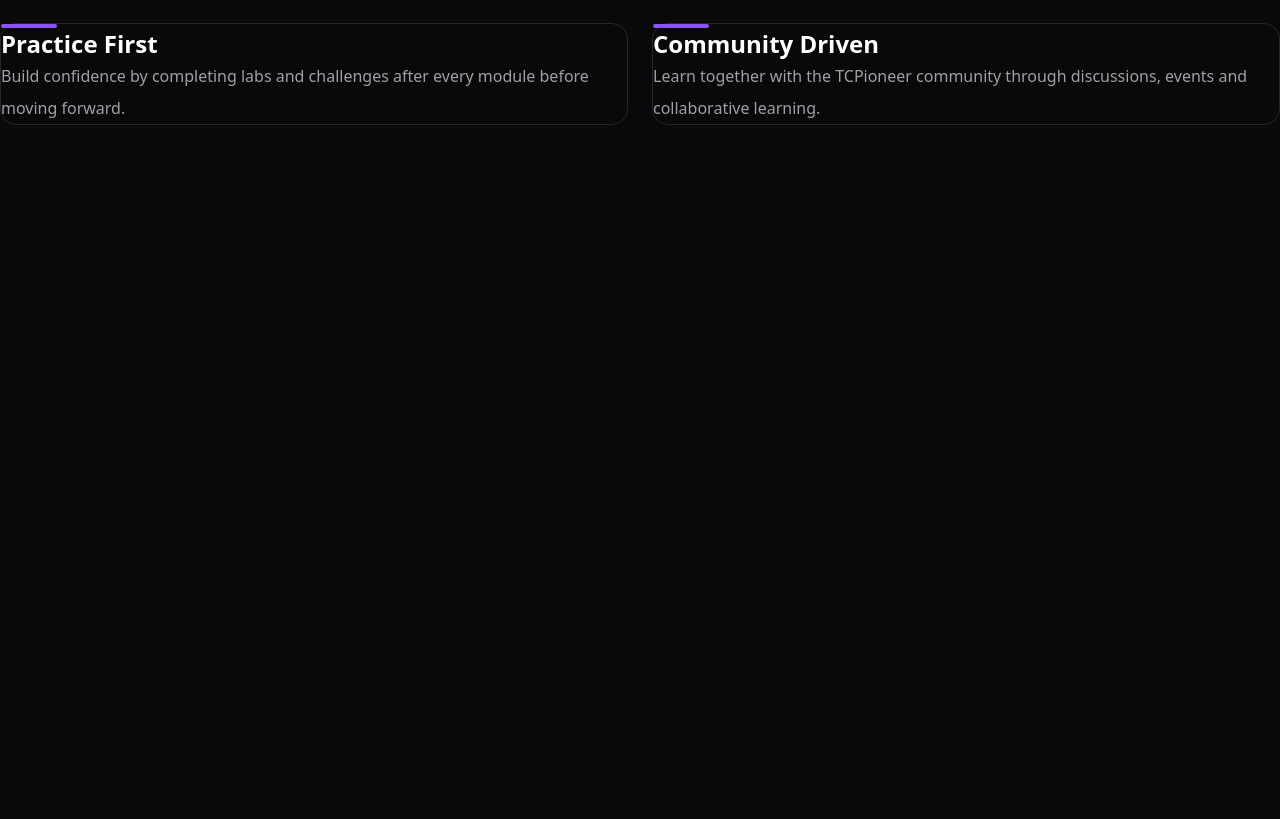
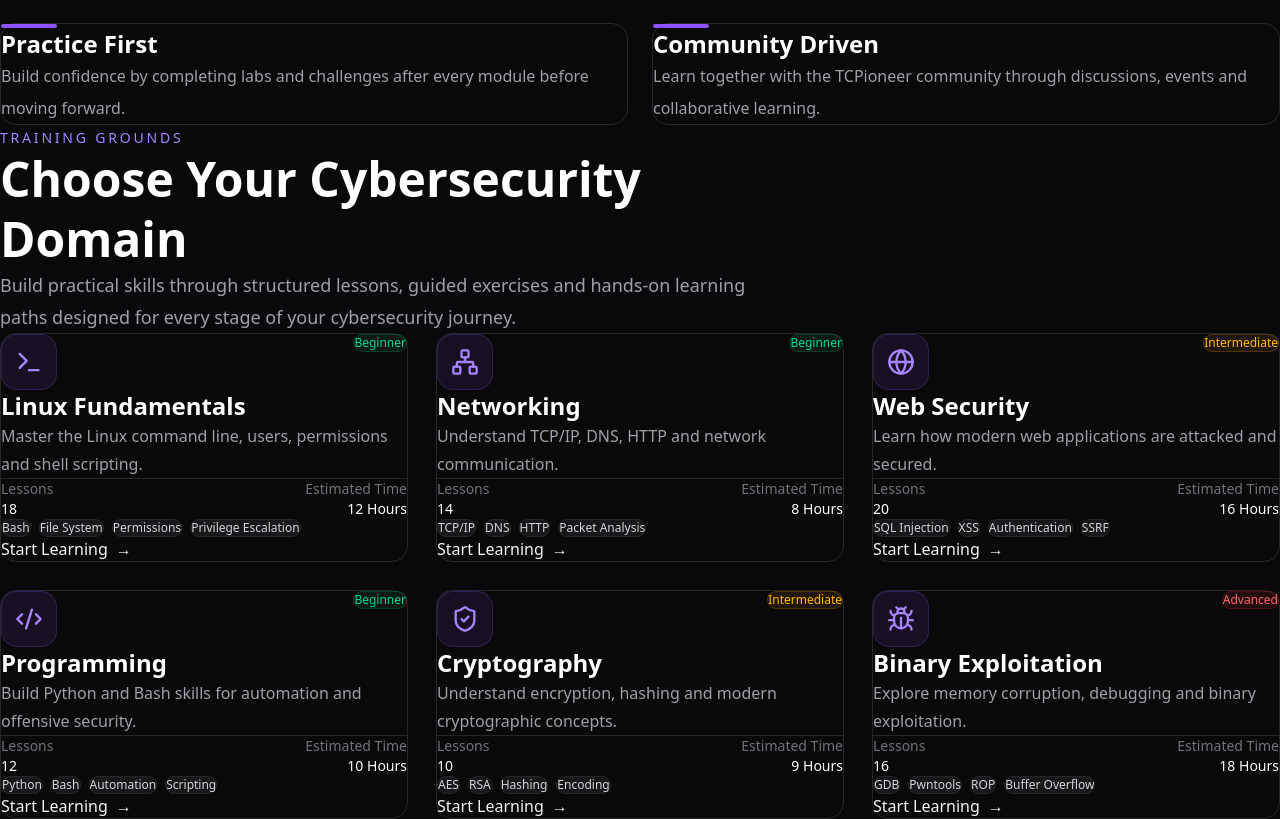
Before and after one commit to anandksri/pwn.tcpioneer.org, a Next.js app: page / in a window 1280 px wide. Shown: the part 1185-2004 px from the top of the page. Before the commit the page ends 1310 px from the top, so only its background shows below. Built offline with nearby package versions, Linux system fonts and the light colour scheme.

Commit message:
adding icon box in ui components

```diff
--- a/package.json
+++ b/package.json
@@ -9,6 +9,7 @@
     "lint": "eslint"
   },
   "dependencies": {
+    "lucide-react": "^1.27.0",
     "next": "16.2.12",
     "react": "19.2.4",
     "react-dom": "19.2.4"
--- a/src/app/page.tsx
+++ b/src/app/page.tsx
@@ -4,6 +4,7 @@ import Hero from "@/sections/Hero";
 import EntryPoint from "@/sections/EntryPoint";
 import ThePath from "@/sections/ThePath";
 import WhyPwn from "@/sections/WhyPwn";
+import TrainingGrounds from "@/sections/TrainingGrounds";
 
 export default function Home() {
   return (
@@ -15,6 +16,7 @@ export default function Home() {
         <EntryPoint />
         <ThePath />
         <WhyPwn />
+        <TrainingGrounds />
       </main>
     </>
   );
--- a/src/components/Container.tsx
+++ b/src/components/Container.tsx
@@ -11,7 +11,7 @@ export default function Container({
 }: ContainerProps) {
   return (
     <div
-      className={`mx-auto w-full max-w-[1320px] px-6 ${className}`}
+      className={`mx-auto w-full max-w-[1320px] px-6 lg:px-8 ${className}`}
     >
       {children}
     </div>
--- a/src/components/ui/Badge.tsx
+++ b/src/components/ui/Badge.tsx
@@ -0,0 +1,15 @@
+import { ReactNode } from "react";
+
+type BadgeProps = {
+  children: ReactNode;
+};
+
+export default function Badge({
+  children,
+}: BadgeProps) {
+  return (
+    <span className="inline-flex rounded-full border border-violet-500/20 bg-violet-500/10 px-4 py-2 text-sm font-medium text-violet-400">
+      {children}
+    </span>
+  );
+}
--- a/src/components/ui/Button.tsx
+++ b/src/components/ui/Button.tsx
@@ -0,0 +1,26 @@
+import Link from "next/link";
+
+type ButtonProps = {
+  href: string;
+  children: React.ReactNode;
+  variant?: "primary" | "secondary";
+};
+
+export default function Button({
+  href,
+  children,
+  variant = "primary",
+}: ButtonProps) {
+  return (
+    <Link
+      href={href}
+      className={
+        variant === "primary"
+          ? "rounded-xl bg-violet-600 px-7 py-3 font-medium text-white transition hover:bg-violet-500"
+          : "rounded-xl border border-white/10 px-7 py-3 font-medium text-zinc-300 transition hover:border-violet-500 hover:text-white"
+      }
+    >
+      {children}
+    </Link>
+  );
+}
--- a/src/components/ui/Card.tsx
+++ b/src/components/ui/Card.tsx
@@ -0,0 +1,19 @@
+import { ReactNode } from "react";
+
+type CardProps = {
+  children: ReactNode;
+  className?: string;
+};
+
+export default function Card({
+  children,
+  className = "",
+}: CardProps) {
+  return (
+    <div
+      className={`rounded-2xl border border-zinc-800 bg-zinc-950/70 p-6 transition-all duration-300 ${className}`}
+    >
+      {children}
+    </div>
+  );
+}
--- /dev/null
+++ b/src/components/ui/IconBox.tsx
@@ -0,0 +1,19 @@
+import { ReactNode } from "react";
+
+type IconBoxProps = {
+  children: ReactNode;
+  className?: string;
+};
+
+export default function IconBox({
+  children,
+  className = "",
+}: IconBoxProps) {
+  return (
+    <div
+      className={`flex h-14 w-14 items-center justify-center rounded-2xl border border-violet-500/20 bg-violet-500/10 text-violet-400 transition-all duration-300 group-hover:scale-110 group-hover:border-violet-500/40 group-hover:bg-violet-500/15 ${className}`}
+    >
+      {children}
+    </div>
+  );
+}
--- a/src/components/ui/SectionHeading.tsx
+++ b/src/components/ui/SectionHeading.tsx
@@ -0,0 +1,34 @@
+
+type SectionHeadingProps = {
+  badge: string;
+  title: string;
+  description: string;
+  align?: "left" | "center";
+};
+
+export default function SectionHeading({
+  badge,
+  title,
+  description,
+  align = "left",
+}: SectionHeadingProps) {
+  return (
+    <div
+      className={`max-w-3xl ${
+        align === "center" ? "mx-auto text-center" : ""
+      }`}
+    >
+      <span className="text-sm font-medium uppercase tracking-[0.2em] text-violet-400">
+        {badge}
+      </span>
+
+      <h2 className="mt-4 text-5xl font-bold leading-tight text-white">
+        {title}
+      </h2>
+
+      <p className="mt-6 text-lg leading-8 text-zinc-400">
+        {description}
+      </p>
+    </div>
+  );
+}
--- /dev/null
+++ b/src/data/trainingGrounds.ts
@@ -0,0 +1,107 @@
+import {
+  Terminal,
+  Network,
+  Globe,
+  Code2,
+  ShieldCheck,
+  Bug,
+} from "lucide-react";
+
+export const trainingGrounds = [
+  {
+    title: "Linux Fundamentals",
+    icon: Terminal,
+    lessons: 18,
+    estimatedTime: "12 Hours",
+    level: "Beginner",
+    description:
+      "Master the Linux command line, users, permissions and shell scripting.",
+    topics: [
+      "Bash",
+      "File System",
+      "Permissions",
+      "Privilege Escalation",
+    ],
+    href: "/modules/linux",
+  },
+  {
+    title: "Networking",
+    icon: Network,
+    lessons: 14,
+    estimatedTime: "8 Hours",
+    level: "Beginner",
+    description:
+      "Understand TCP/IP, DNS, HTTP and network communication.",
+    topics: [
+      "TCP/IP",
+      "DNS",
+      "HTTP",
+      "Packet Analysis",
+    ],
+    href: "/modules/networking",
+  },
+  {
+    title: "Web Security",
+    icon: Globe,
+    lessons: 20,
+    estimatedTime: "16 Hours",
+    level: "Intermediate",
+    description:
+      "Learn how modern web applications are attacked and secured.",
+    topics: [
+      "SQL Injection",
+      "XSS",
+      "Authentication",
+      "SSRF",
+    ],
+    href: "/modules/web-security",
+  },
+  {
+    title: "Programming",
+    icon: Code2,
+    lessons: 12,
+    estimatedTime: "10 Hours",
+    level: "Beginner",
+    description:
+      "Build Python and Bash skills for automation and offensive security.",
+    topics: [
+      "Python",
+      "Bash",
+      "Automation",
+      "Scripting",
+    ],
+    href: "/modules/programming",
+  },
+  {
+    title: "Cryptography",
+    icon: ShieldCheck,
+    lessons: 10,
+    estimatedTime: "9 Hours",
+    level: "Intermediate",
+    description:
+      "Understand encryption, hashing and modern cryptographic concepts.",
+    topics: [
+      "AES",
+      "RSA",
+      "Hashing",
+      "Encoding",
+    ],
+    href: "/modules/cryptography",
+  },
+  {
+    title: "Binary Exploitation",
+    icon: Bug,
+    lessons: 16,
+    estimatedTime: "18 Hours",
+    level: "Advanced",
+    description:
+      "Explore memory corruption, debugging and binary exploitation.",
+    topics: [
+      "GDB",
+      "Pwntools",
+      "ROP",
+      "Buffer Overflow",
+    ],
+    href: "/modules/pwn",
+  },
+];
--- /dev/null
+++ b/src/sections/TrainingGrounds.tsx
@@ -0,0 +1,104 @@
+import Link from "next/link";
+
+import Container from "@/components/Container";
+import Card from "@/components/ui/Card";
+import IconBox from "@/components/ui/IconBox";
+import SectionHeading from "@/components/ui/SectionHeading";
+
+import { trainingGrounds } from "@/data/trainingGrounds";
+
+export default function TrainingGrounds() {
+  return (
+    <section className="py-32">
+      <Container>
+        <SectionHeading
+          badge="TRAINING GROUNDS"
+          title="Choose Your Cybersecurity Domain"
+          description="Build practical skills through structured lessons, guided exercises and hands-on learning paths designed for every stage of your cybersecurity journey."
+          align="left"
+        />
+
+        <div className="mt-16 grid gap-7 md:grid-cols-2 xl:grid-cols-3">
+          {trainingGrounds.map((ground) => {
+            const Icon = ground.icon;
+
+            return (
+              <Card
+                key={ground.title}
+                className="group flex flex-col hover:-translate-y-2 hover:border-violet-500/40 hover:shadow-[0_0_40px_rgba(139,92,246,0.08)]"
+              >
+                <div className="flex items-start justify-between">
+                  <IconBox>
+                    <Icon size={28} />
+                  </IconBox>
+
+                  <span
+                    className={`rounded-full px-3 py-1 text-xs font-medium ${
+                      ground.level === "Beginner"
+                        ? "border border-emerald-500/20 bg-emerald-500/10 text-emerald-400"
+                        : ground.level === "Intermediate"
+                        ? "border border-amber-500/20 bg-amber-500/10 text-amber-400"
+                        : "border border-red-500/20 bg-red-500/10 text-red-400"
+                    }`}
+                  >
+                    {ground.level}
+                  </span>
+                </div>
+
+                <h3 className="mt-8 text-2xl font-semibold text-white">
+                  {ground.title}
+                </h3>
+
+                <p className="mt-4 leading-7 text-zinc-400">
+                  {ground.description}
+                </p>
+
+                <div className="my-8 h-px bg-zinc-800" />
+
+                <div className="flex items-center justify-between text-sm">
+                  <div>
+                    <p className="text-zinc-500">Lessons</p>
+
+                    <p className="mt-1 font-medium text-white">
+                      {ground.lessons}
+                    </p>
+                  </div>
+
+                  <div className="text-right">
+                    <p className="text-zinc-500">Estimated Time</p>
+
+                    <p className="mt-1 font-medium text-white">
+                      {ground.estimatedTime}
+                    </p>
+                  </div>
+                </div>
+
+                <div className="mt-8 flex flex-wrap gap-2">
+                  {ground.topics.map((topic) => (
+                    <span
+                      key={topic}
+                      className="rounded-full border border-zinc-800 bg-zinc-900 px-3 py-1 text-xs text-zinc-300 transition group-hover:border-violet-500/30"
+                    >
+                      {topic}
+                    </span>
+                  ))}
+                </div>
+
+                <div className="mt-auto pt-10">
+                  <Link
+                    href={ground.href}
+                    className="inline-flex items-center gap-2 font-medium text-violet-400 transition-all duration-300 group-hover:gap-3"
+                  >
+                    Start Learning
+
+                    <span>→</span>
+                  </Link>
+                </div>
+              </Card>
+            );
+          })}
+        </div>
+      </Container>
+    </section>
+  );
+}
```
Also changed, not shown: 1 other file (tests, documents, lock files or other folders).
